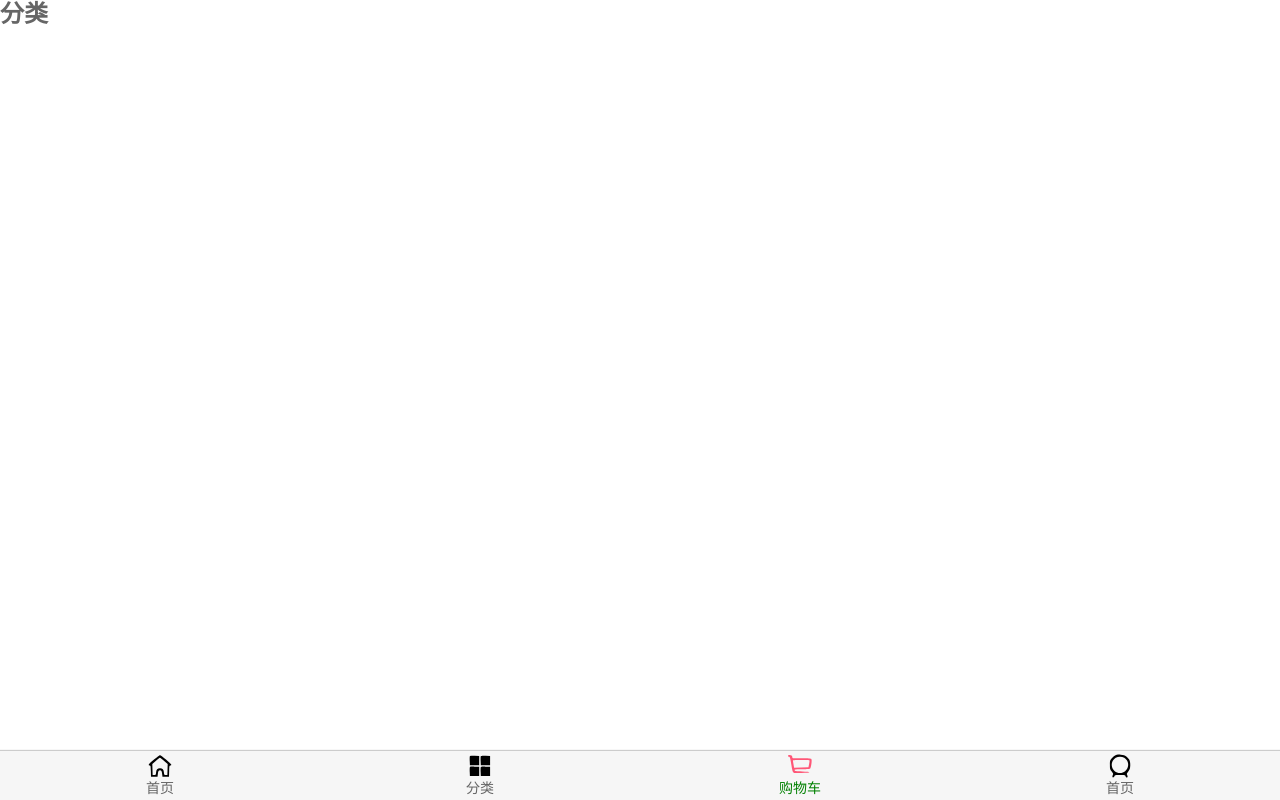
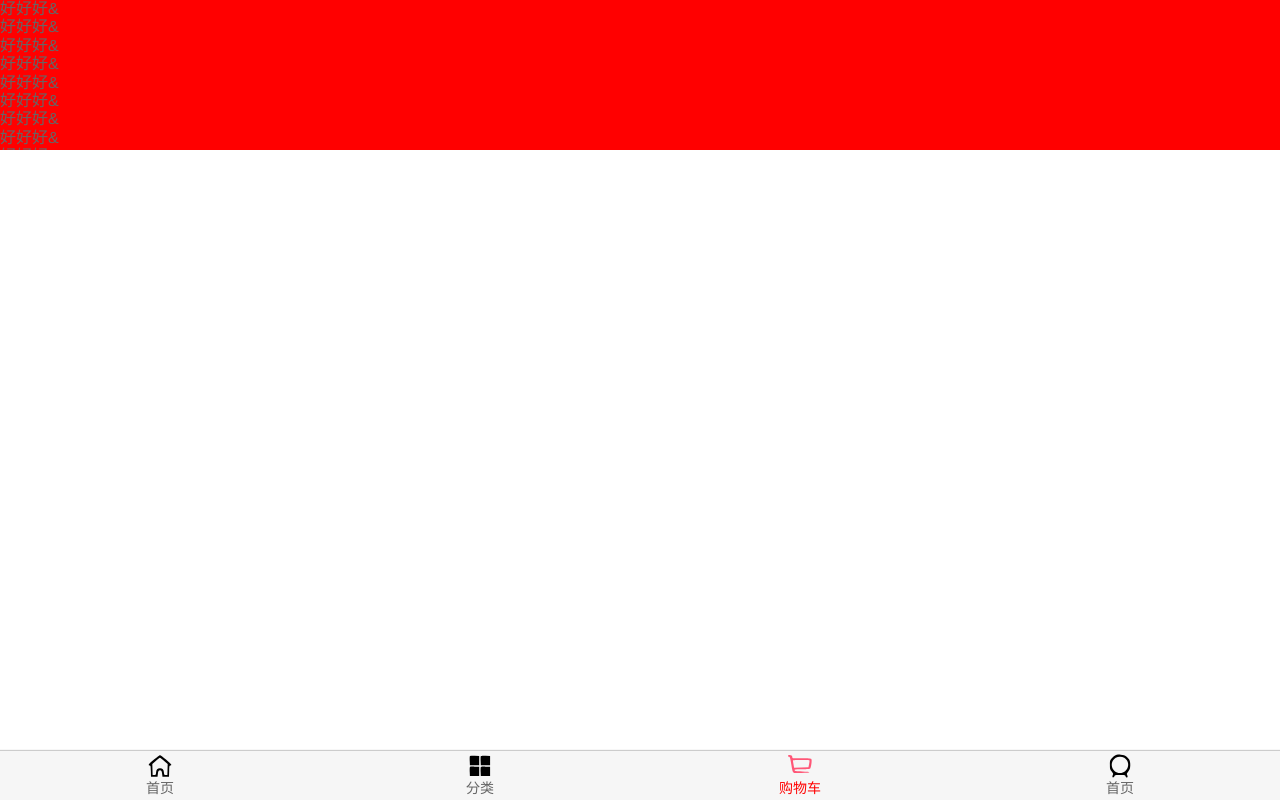
Before and after one commit to 495174699/supermell, a Vue app: page /catagory in a window 1280 px wide. Built offline with nearby package versions, Linux system fonts and the light colour scheme.

Commit message:
第六次提交

```diff
--- a/package.json
+++ b/package.json
@@ -7,7 +7,9 @@
     "build": "vue-cli-service build"
   },
   "dependencies": {
+    "@better-scroll/core": "^2.0.6",
     "axios": "^0.21.0",
+    "better-scroll": "^1.13.2",
     "core-js": "^3.6.5",
     "vue": "^2.6.11",
     "vue-router": "^3.4.9"
--- a/src/components/common/navbar/NavBar.vue
+++ b/src/components/common/navbar/NavBar.vue
@@ -21,7 +21,6 @@ export default {
 <style>
     .nav-bar{
         display: flex;
-
         height: 44px;
         line-height: 44px;
         text-align: center;
--- /dev/null
+++ b/src/components/common/srcoll/srcoll.vue
@@ -0,0 +1,63 @@
+<template>
+   <div class="wrapper" ref="wrapper">
+       <div class="content">
+           <slot>
+
+           </slot>
+       </div>
+   </div>
+</template>
+
+<script>
+import bscroll from 'better-scroll'
+export default {
+    name:'scroll',
+    props:{
+        probeType:{
+            type:Number,
+            default:0
+        },
+        pullUpLoad: {
+            type:Boolean,
+            default: false
+        }
+    },
+    data() {
+        return {
+            scroll: null,
+            message:'111'
+        }
+    },
+    mounted() {
+        this.scroll = new bscroll(this.$refs.wrapper,{
+            // 点击
+            click:true,
+            // 滚动类型
+            probeType:this.probeType,
+            // 加载
+            pullUpLoad:this.pullUpLoad
+        })
+        this.scroll.on('scroll',option => {
+            // console.log(option);
+            this.$emit('scroll',option)
+        })
+        // 上拉加载更多  pullingup事件
+        this.scroll.on('pullingUp',() => {
+         this.$emit('pullingUp')
+        })
+    },
+    methods:{
+        scrollto(x,y,time=500) {
+            this.scroll.scrollTo(x,y,time)
+        },
+        finishPullUp() {
+            this.scroll.finishPullUp()
+            // console.log(11);
+        }
+    }
+}
+</script>
+
+<style>
+
+</style>
--- a/src/components/common/tabbar/TabBarItem.vue
+++ b/src/components/common/tabbar/TabBarItem.vue
@@ -7,8 +7,9 @@
          <slot name="item-icon-active"></slot>
     </div>
    <div :style='activestyle'>
-       <slot name="item-text" ></slot></div>
+       <slot name="item-text" ></slot>
     </div>
+</div>
 </template>
 
 <script>
--- /dev/null
+++ b/src/components/content/backtop/BackTop.vue
@@ -0,0 +1,20 @@
+<template>
+  <div class="back-top" >
+      <img src="../../../assets/img/common/top.png" alt="">
+  </div>
+</template>
+
+<script>
+export default {
+    name:'backtop',
+}
+</script>
+
+<style>
+    .back-top {
+        position: fixed;
+        transform: scale(.5);
+        bottom: 20px;
+        right: -15px;
+    }
+</style>
--- a/src/components/content/maintabbar/maintabbar.vue
+++ b/src/components/content/maintabbar/maintabbar.vue
@@ -10,12 +10,12 @@
           <img slot="item-icon-active" src="../../../assets/img/tabbar/category_active.svg" alt="">
          <div slot="item-text">分类</div>
        </tab-bar-item>
-       <tab-bar-item path="/catagory"  activeColor='green'>
+       <tab-bar-item path="/catagory"  activeColor='red'>
           <img src="../../../assets/img/tabbar/shopcart.svg" alt="" slot="item-icon">
           <img slot="item-icon-active" src="../../../assets/img/tabbar/shopcart_active.svg" alt="">
          <div slot="item-text">购物车</div>
        </tab-bar-item>
-       <tab-bar-item path="/profile"  activeColor='blue'>
+       <tab-bar-item path="/profile"  activeColor='red'>
           <img src="../../../assets/img/tabbar/profile.svg" alt="" slot="item-icon">
           <img slot="item-icon-active" src="../../../assets/img/tabbar/profile_active.svg" alt="">
          <div slot="item-text">首页</div>
@@ -29,7 +29,7 @@ import TabBarItem from '../../common/tabbar/TabBarItem'
 export default {
     name:'maintabbar',
     components:{
-        TabBar,
+    TabBar,
     TabBarItem
     }
 }
--- a/src/components/content/tabcontrol/TavControl.vue
+++ b/src/components/content/tabcontrol/TavControl.vue
@@ -19,7 +19,7 @@ export default {
             }
         }
     },
-    data() {
+    data(){
         return {
             count:0
         }
@@ -40,7 +40,7 @@ export default {
     line-height: 40px;
     font-size: 15px;
     text-align: center;
-       position: sticky;
+    position: sticky;
     top:40px;
     z-index: 9;
     background-color: wheat;
--- a/src/views/catagory/catagory.vue
+++ b/src/views/catagory/catagory.vue
@@ -1,15 +1,142 @@
 <template>
-  <div>
-      <h2>分类</h2>
+  <div class="wrapper">
+      <ul class="content">
+        <li>好好好&</li>
+        <li>好好好&</li>
+        <li>好好好&</li>
+        <li>好好好&</li>
+        <li>好好好&</li>
+        <li>好好好&</li>
+        <li>好好好&</li>
+        <li>好好好&</li>
+        <li>好好好&</li>
+        <li>好好好&</li>
+        <li>好好好&</li>
+        <li>好好好&</li>
+        <li>好好好&</li>
+        <li>好好好&</li>
+        <li>好好好&</li>
+        <li>好好好&</li>
+        <li>好好好&</li>
+        <li>好好好&</li>
+        <li>好好好&</li>
+        <li>好好好&</li>
+        <li>好好好&</li>
+        <li>好好好&</li>
+        <li>好好好&</li>
+        <li>好好好&</li>
+        <li>好好好&</li>
+        <li>好好好&</li>
+        <li>好好好&</li>
+        <li>好好好&</li>
+        <li>好好好&</li>
+        <li>好好好&</li>
+        <li>好好好&</li>
+        <li>好好好&</li>
+        <li>好好好&</li>
+        <li>好好好&</li>
+        <li>好好好&</li>
+        <li>好好好&</li>
+        <li>好好好&</li>
+        <li>好好好&</li>
+        <li>好好好&</li>
+        <li>好好好&</li>
+        <li>好好好&</li>
+        <li>好好好&</li>
+        <li>好好好&</li>
+        <li>好好好&</li>
+        <li>好好好&</li>
+        <li>好好好&</li>
+        <li>好好好&</li>
+        <li>好好好&</li>
+        <li>好好好&</li>
+        <li>好好好&</li>
+        <li>好好好&</li>
+        <li>好好好&</li>
+        <li>好好好&</li>
+        <li>好好好&</li>
+        <li>好好好&</li>
+        <li>好好好&</li>
+        <li>好好好&</li>
+        <li>好好好&</li>
+        <li>好好好&</li>
+        <li>好好好&</li>
+        <li>好好好&</li>
+        <li>好好好&</li>
+        <li>好好好&</li>
+        <li>好好好&</li>
+        <li>好好好&</li>
+        <li>好好好&</li>
+        <li>好好好&</li>
+        <li>好好好&</li>
+        <li>好好好&</li>
+        <li>好好好&</li>
+        <li>好好好&</li>
+        <li>好好好&</li>
+        <li>好好好&</li>
+        <li>好好好&</li>
+        <li>好好好&</li>
+        <li>好好好&</li>
+        <li>好好好&</li>
+        <li>好好好&</li>
+        <li>好好好&</li>
+        <li>好好好&</li>
+        <li>好好好&</li>
+        <li>好好好&</li>
+        <li>好好好&</li>
+        <li>好好好&</li>
+        <li>好好好&</li>
+        <li>好好好&</li>
+        <li>好好好&</li>
+        <li>好好好&</li>
+        <li>好好好&</li>
+        <li>好好好&</li>
+        <li>好好好&</li>
+        <li>好好好&</li>
+        <li>好好好&</li>
+        <li>好好好&</li>
+        <li>好好好&</li>
+        <li>好好好&</li>
+        <li>好好好&</li>
+        <li>好好好&</li>
+        <li>好好好&</li>
+        <li>好好好&</li>
+      </ul>
   </div>
 </template>
 
 <script>
+import Bscroll from 'better-scroll'
 export default {
-    name:'category'
+    name:'category',
+    data() {
+      return {
+        scroll:null
+      }
+    },
+    mounted() {
+      this.scroll = new Bscroll(document.querySelector('.wrapper'),{
+          probeType:3,
+          pullUpLoad:true
+      })
+       this.scroll.on('scroll', lo => {
+        console.log(lo);
+      })
+      this.scroll.on('pullingUp',() => {
+        console.log('121111111111111111111111111111')
+        setTimeout(() => {
+
+        },2000)
+      })
+    }
 }
 </script>
 
 <style>
-
+.wrapper {
+  width: 100%;
+  height: 150px;
+  background-color: red;
+  overflow: hidden;
+}
 </style>
--- a/src/views/home/home.vue
+++ b/src/views/home/home.vue
@@ -3,13 +3,22 @@
     <nav-bar class="home-nav">
       <div slot="center">购物街</div>
     </nav-bar>
+   <scroll class="content"
+   ref='srcoll'
+   :probe-type='3'
+    @scroll="contscroll"
+    :pull-up-load='true'
+    @pullingUp='loadMore'>
     <home-swiper :banners="banners"></home-swiper>
     <homerecommond :recommond='recommends'></homerecommond>
     <feauture/>
     <tab-control :title="['流行','新款','精品']" @t-c-click='tabclick'></tab-control>
     <goods-list :goods="show">
-        <!-- <good-list-item></good-list-item> -->
+      <!-- <good-list-item></good-list-item> -->
     </goods-list>
+   </scroll>
+   <!-- .native   用于组件监听事件 -->
+    <back-top @click.native='topclick' ref="oo" v-show="isshow"></back-top>
   </div>
 </template>
 
@@ -23,6 +32,9 @@ import GoodsList from '../../components/content/goods/GoodsList'
 import GoodsListItem from '../../components/content/goods/GoodListItem'
 import {getHomeMultidata,getHomeGoods} from '../../network/home'
 import GoodListItem from '../../components/content/goods/GoodListItem.vue'
+import scroll from '../../components/common/srcoll/srcoll'
+import BackTop from '../../components/content/backtop/BackTop'
+
 
 export default {
   name:'home',
@@ -33,7 +45,9 @@ export default {
    feauture,
    TabControl,
    GoodsListItem,
-   GoodsList
+   GoodsList,
+   scroll,
+   BackTop
 
   },
   data() {
@@ -45,8 +59,10 @@ export default {
         'pop':{page:0,list:[]},
         'new':{page:0,list:[]},
         'sell':{page:0,list:[]},
+
       },
-      counttype:'pop'
+      counttype:'pop',
+      isshow:false
     }
   },
   created() {
@@ -70,6 +86,9 @@ export default {
           break
       }
     },
+   topclick() {
+     this.$refs.srcoll.scrollto(0,0)
+    },
 
     getHomeMultidata() {
        getHomeMultidata().then(res => {
@@ -84,7 +103,20 @@ export default {
       this.goods[type].list.push(...res.data.data.list)
       this.goods[type].page+=1
       console.log(res);
+      this.$refs.srcoll.finishPullUp()
         })
+    },
+    contscroll(potion) {
+      if( - potion.y > 1000) {
+       this.isshow = true
+      }else {
+        this.isshow = false
+      }
+      // console.log(potion);
+    },
+    loadMore() {
+      this.getHomeGoods(this.counttype)
+      console.log(11);
     }
 
   },
@@ -96,9 +128,10 @@ export default {
 }
 </script>
 
-<style>
+<style scoped>
 #home {
   padding-top: 44px;
+  height: 100vh;
 }
  .home-nav {
    position: fixed;
@@ -109,5 +142,9 @@ export default {
    background-color: pink;
    color: #fff;
  }
-
+.content {
+    /* height: 300px; */
+    height: 473px;
+    overflow: hidden;
+}
 </style>
```
Also changed, not shown: src/views/home/childComps/homeSwiper.vue (line endings or trailing spaces), 1 other file (tests, documents, lock files or other folders).
